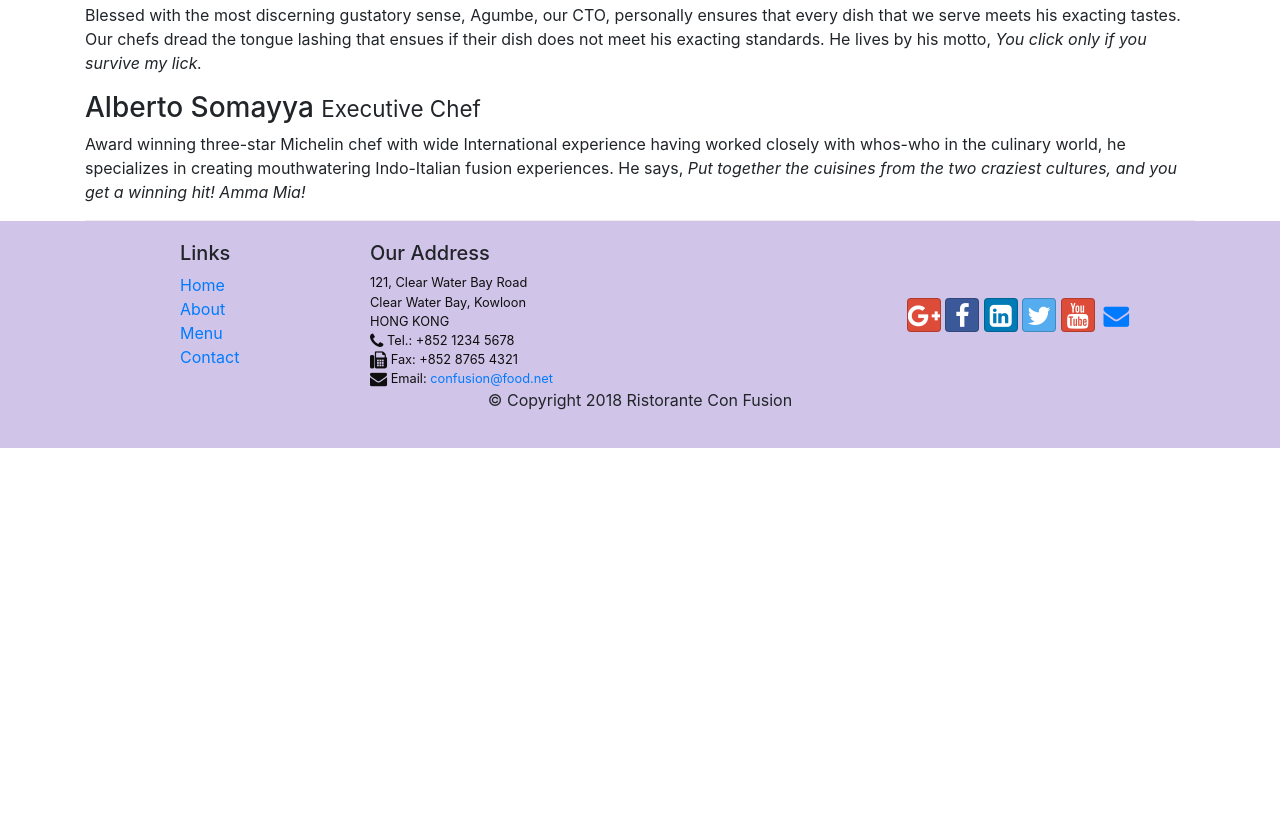
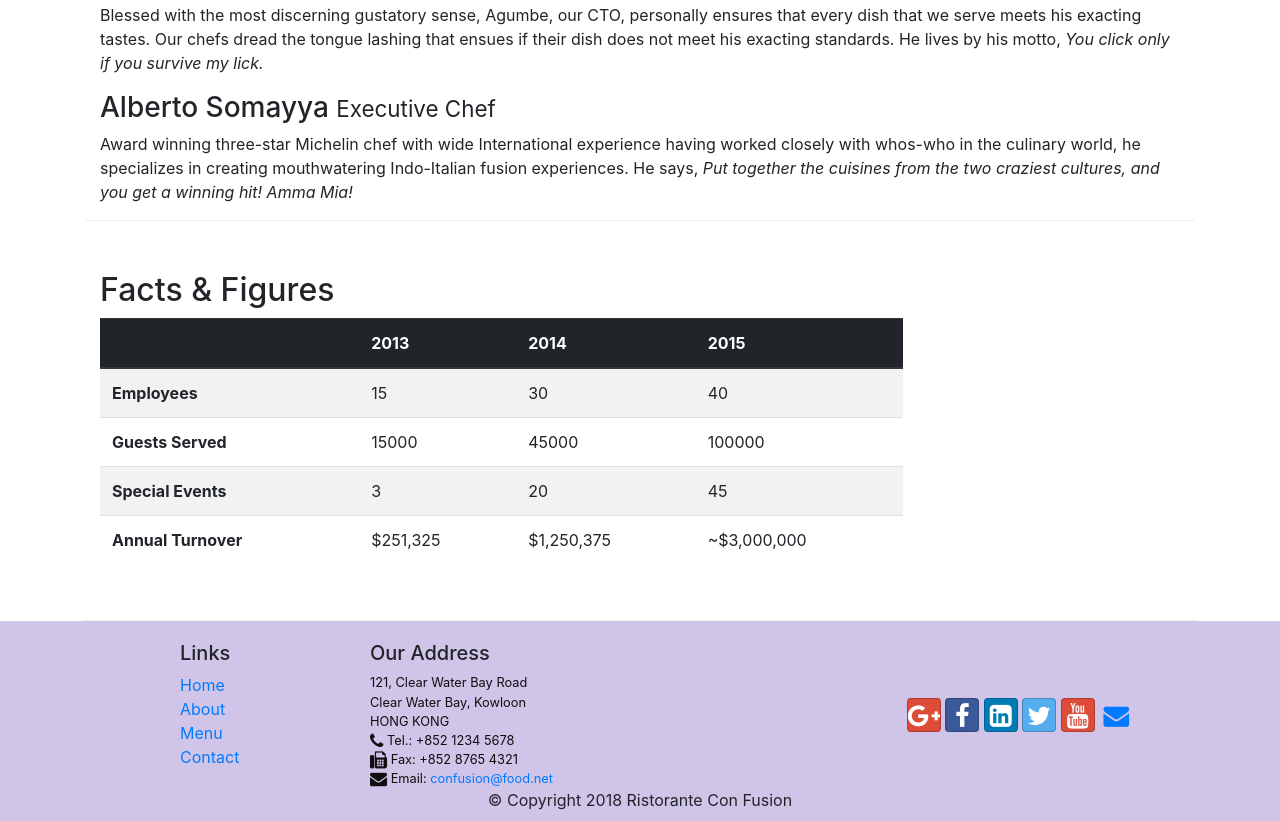
Before and after one commit to MeisQuietude/Front-End-Web-UI-Frameworks-and-Tools-Bootstrap-4, a website: page aboutus.html in a window 1280 px wide. Shown: the part 1283-2104 px from the top of the page. Before the commit the page ends 1731 px from the top, so only its background shows below. Drawn offline with nearby package versions, Linux system fonts and the light colour scheme.

Commit message:
[ADD] Table

```diff
--- a/aboutus.html
+++ b/aboutus.html
@@ -76,7 +76,7 @@
 
 
         <div class="row row-content">
-            <div>
+            <div class="col-12">
                 <h2>Corporate Leadership</h2>
                 <h3>Peter Pan <small>Chief Epicurious Officer</small></h3>
                 <p class="d-none d-sm-block">Our CEO, Peter, credits his hardworking East Asian immigrant parents who undertook the arduous
@@ -100,6 +100,52 @@
                     whos-who in the culinary world, he specializes in creating mouthwatering Indo-Italian fusion
                     experiences. He says, <em>Put together the cuisines from the two craziest cultures, and you get a
                         winning hit! Amma Mia!</em></p>
+            </div>
+        </div>
+        <div class="row row-content">
+            <div class="col-12 col-sm-9">
+                <h2>Facts &amp; Figures</h2>
+                <div class="table-responsive">
+                    <table class="table table-striped">
+                        <thead class="thead-dark">
+                            <tr>
+                                <th>&nbsp;</th>
+                                <th>2013</th>
+                                <th>2014</th>
+                                <th>2015</th>
+                            </tr>
+                        </thead>
+                        <tbody>
+                            <tr>
+                                <th>Employees</td>
+                                <td>15</td>
+                                <td>30</td>
+                                <td>40</td>
+                            </tr>
+                            <tr>
+                                <th>Guests Served</th>
+                                <td>15000</td>
+                                <td>45000</td>
+                                <td>100000</td>
+                            </tr>
+                            <tr>
+                                <th>Special Events</th>
+                                <td>3</td>
+                                <td>20</td>
+                                <td>45</td>
+                            </tr>
+                            <tr>
+                                <th>Annual Turnover</th>
+                                <td>$251,325</td>
+                                <td>$1,250,375</td>
+                                <td>~$3,000,000</td>
+                            </tr>
+                        </tbody>
+                    </table>
+                </div>
+            </div>
+            <div class="col-12 col-sm-3">
+
             </div>
         </div>
 
```
